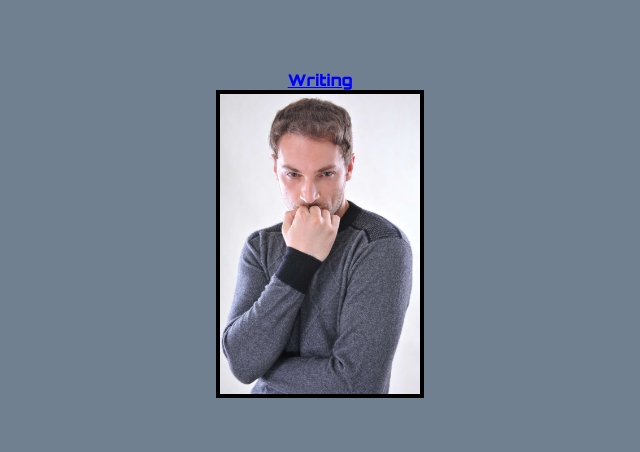
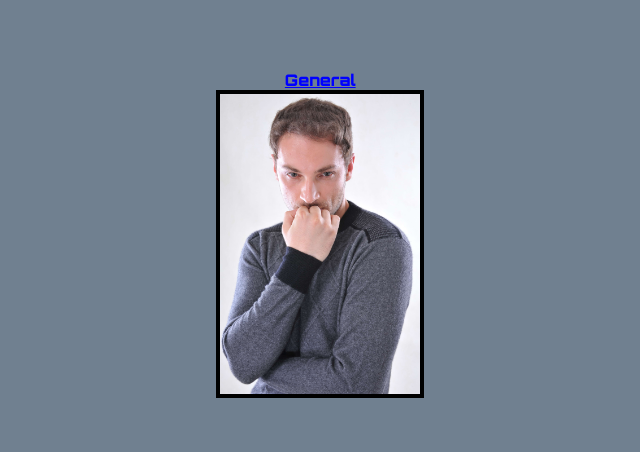
Before and after one commit to donhartiggit/donhartig, a plain HTML site: page index.html in a window 1280 px wide. Shown: the part 166-618 px from the top of the page, 640-1280 px from the left. Drawn offline with Linux system fonts and the light colour scheme; a web font is replaced by a local one.

Commit message:
Change home page to General

```diff
--- a/index.html
+++ b/index.html
@@ -87,7 +87,7 @@ footer > p {height:51px; }}
 	<div class="indexgrid">
 		<a span class="celltitle" href="localisation.html">Localisation<img class="cellimg" src="Brown-rem.jpg"/></a>
 
-		<a class="celltitle" href="CV.html">Writing<img class="cellimg" src="broodingdon.jpg"/></a>
+		<a class="celltitle" href="CV.html">General<img class="cellimg" src="broodingdon.jpg"/></a>
 	</div>
 </main>
 
```
